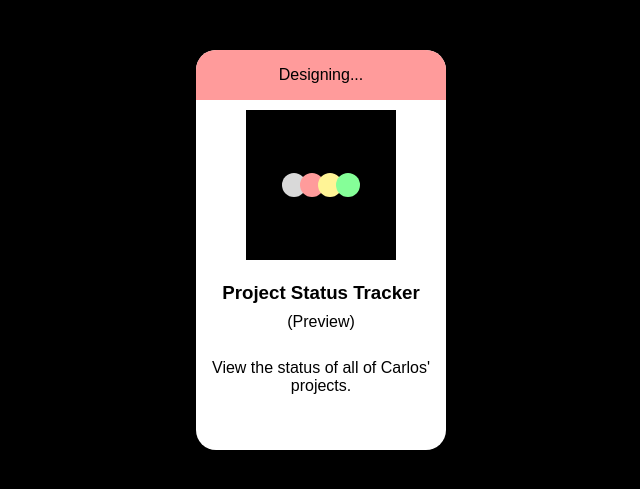
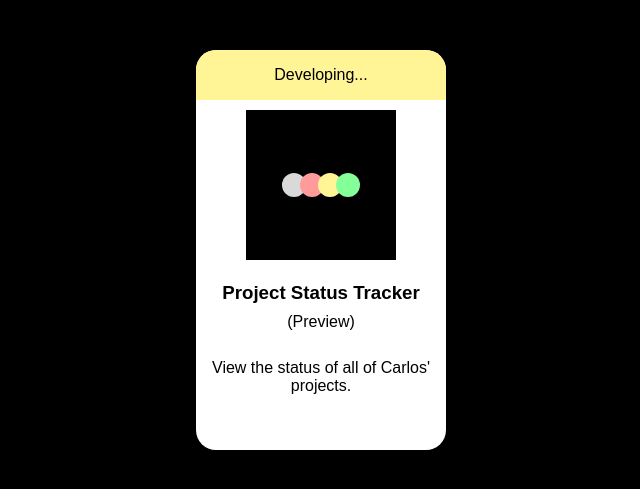
Before and after one commit to calejvaldez/Portfolio, a Flask app: page /tracker/ in a window 1280 px wide. Shown: the part 198-687 px from the top of the page, without its empty margins (319-959 px from the left). Run offline with Flask 3, Linux system fonts and the light colour scheme.

Commit message:
fix: updated to "developing"

```diff
--- a/src/cvaldez/tracker/static/styles/index.css
+++ b/src/cvaldez/tracker/static/styles/index.css
@@ -52,7 +52,7 @@ body {
 
     text-align: center;
 
-    background-color: #FF9B9B;
+    background-color: #FFF496;
     height: 50px;
     width: 100%;
 
--- a/src/cvaldez/tracker/templates/index.html
+++ b/src/cvaldez/tracker/templates/index.html
@@ -22,7 +22,7 @@
 
             <a href="https://google.com/" class="project-clickable" style="text-decoration: none;">
                 <div class="project-container">
-                    <div class="project-status-design"><p>Designing...</p></div>
+                    <div class="project-status-design"><p>Developing...</p></div>
                     <img src="static/images/tracker.svg" height="150px" width="150px" alt="Tracker logo" style="border-radius: 10px; padding: 10px 0">
                     <div style="line-height: 10px;">
                         <h3>Project Status Tracker</h3>
```
